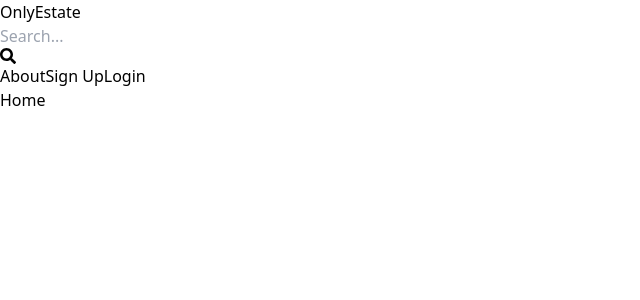
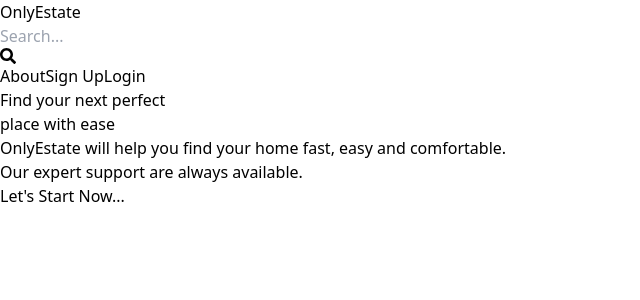
Before and after one commit to Karan1962/Mern-Real-Estate, a React (Vite) app in the folder FrontEnd/: page / in a window 1280 px wide. Shown: the top 300 px of the page, without its empty margins (0-640 px from the left). Built offline with nearby package versions, Linux system fonts and the light colour scheme.

Commit message:
Hero comp add

```diff
--- a/FrontEnd/package.json
+++ b/FrontEnd/package.json
@@ -13,6 +13,7 @@
     "react": "^18.2.0",
     "react-dom": "^18.2.0",
     "react-icons": "^4.11.0",
+    "react-responsive-carousel": "^3.2.23",
     "react-router-dom": "^6.16.0"
   },
   "devDependencies": {
--- a/FrontEnd/src/App.jsx
+++ b/FrontEnd/src/App.jsx
@@ -1,7 +1,7 @@
 import React from "react";
 import { BrowserRouter ,Routes , Route} from "react-router-dom";
 import { SignUp,Login,Profile,Home,About } from "./Pages";
-import Navbar from './Components/Navbar';
+import { Navbar,Hero } from "./Components";
 const App = () => {
   return <BrowserRouter>
   <Navbar/>
--- /dev/null
+++ b/FrontEnd/src/Components/Hero.jsx
@@ -0,0 +1,21 @@
+import React from "react";
+
+const Hero = () => {
+  return (
+    <div className="py-28 px-3 max-w-6xl m-auto flex flex-col">
+      <div className="text-3xl sm:text-6xl font-bold text-slate-700 ">
+        Find your next <span className="text-neutral-400">perfect</span> <br />
+        place with ease
+      </div>
+      <div className="text-base text-gray-400 py-6 ">
+        OnlyEstate will help you find your home fast, easy and comfortable.<br/>
+        Our expert support are always available.
+      </div>
+      <div className="text-indigo-800  font-bold hover:underline cursor-pointer">
+        Let's Start Now...
+      </div>
+    </div>
+  );
+};
+
+export default Hero;
--- a/FrontEnd/src/Components/Navbar.jsx
+++ b/FrontEnd/src/Components/Navbar.jsx
@@ -4,29 +4,36 @@ import { Link } from "react-router-dom";
 
 const Navbar = () => {
   return (
-    <header className="flex justify-around items-center h-[10vh] bg-slate-200 shadow-sm shadow-slate-400">
-      <div className="font-bold text-lg sm:text-2xl">
+    <header className="bg-slate-200 shadow-sm shadow-slate-400">
+      <nav className="flex px-3 justify-between items-center max-w-6xl m-auto h-[10vh]">
+        <div className="font-bold text-lg text-slate-700 sm:text-2xl">
           <Link to="/">
             <span className="text-neutral-400 ">Only</span>Estate
           </Link>
         </div>
 
-      <form className="flex h-[6vh] items-center justify-center w-32 sm:w-72 bg-white rounded-md">
+        <form className="flex h-[6vh] items-center justify-center w-28 sm:w-72 bg-white rounded-md">
           <input
             type="text"
             placeholder="Search..."
             className="p-2 bg-transparent focus:outline-none w-[70%] sm:w-[85%]"
           />
-        <div className="flex justify-center items-center w-[30%] sm:w-[15%]">
+          <div className="flex justify-center items-center w-[30%] sm:w-[15%] cursor-pointer">
             <FaSearch />
           </div>
         </form>
 
         <div className="flex justify-evenly sm:w-[30%] text-xs sm:text-base sm:font-normal">
-        <Link to="/About" className="hidden sm:inline hover:text-neutral-400 hover:scale-105">
+          <Link
+            to="/About"
+            className="hidden sm:inline hover:text-neutral-400 hover:scale-105"
+          >
             About
           </Link>
-        <Link to="/signup" className="hidden sm:inline hover:text-neutral-400 hover:scale-105">
+          <Link
+            to="/signup"
+            className="hidden sm:inline hover:text-neutral-400 hover:scale-105"
+          >
             Sign Up
           </Link>
 
@@ -34,6 +41,7 @@ const Navbar = () => {
             Login
           </Link>
         </div>
+      </nav>
     </header>
   );
 };
--- /dev/null
+++ b/FrontEnd/src/Components/index.js
@@ -0,0 +1,4 @@
+import Hero from "./Hero"
+import Navbar from "./Navbar"
+
+export {Hero,Navbar};
--- a/FrontEnd/src/Pages/Home.jsx
+++ b/FrontEnd/src/Pages/Home.jsx
@@ -1,9 +1,11 @@
-import React from 'react'
-
+import React from "react";
+import { Hero} from "../Components";
 const Home = () => {
   return (
-    <div>Home</div>
-  )
-}
+    <>
+      <Hero />
+    </>
+  );
+};
 
-export default Home
+export default Home;
```
Also changed, not shown: 1 other file (tests, documents, lock files or other folders). Lines whose indentation alone changed are shown as unchanged.
